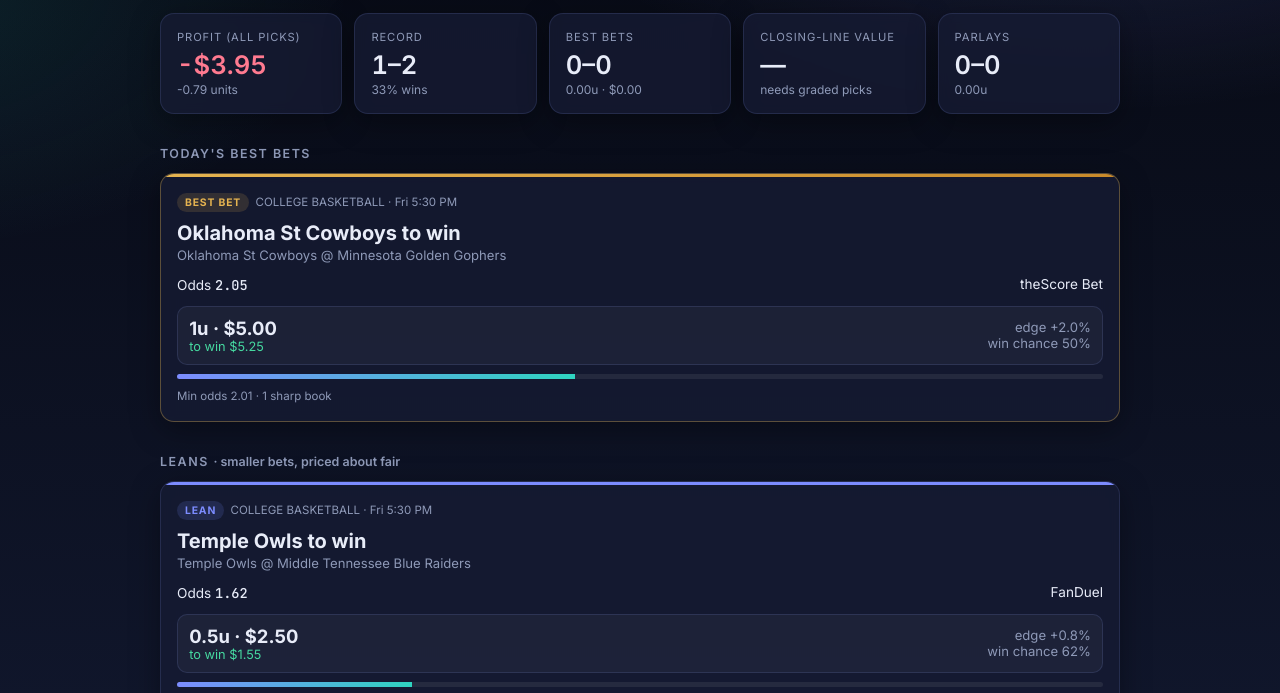
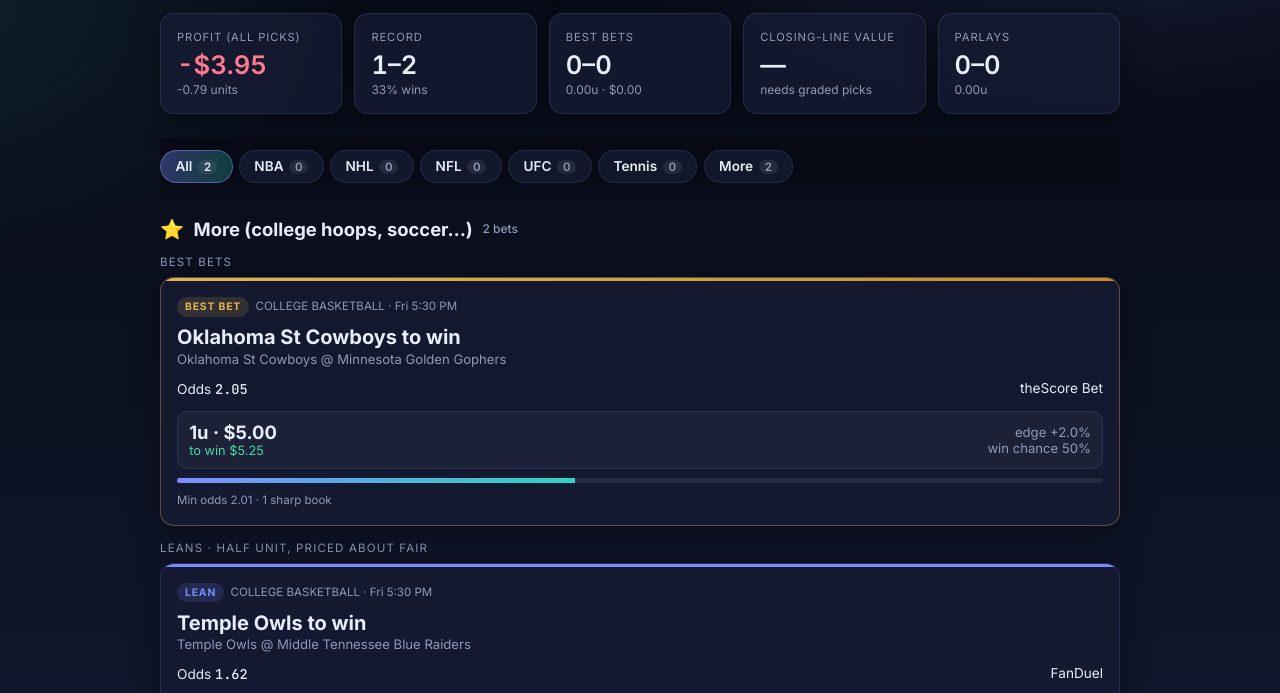
Before and after one commit to hereliesjay/jarvis-picks, a plain HTML site: page index.html in a window 1280 px wide. Shown: the part 96-789 px from the top of the page. Drawn offline with Linux system fonts and the light colour scheme.

Commit message:
update site

```diff
--- a/index.html
+++ b/index.html
@@ -51,6 +51,18 @@ td.r,th.r{text-align:right}
 .scroll{overflow-x:auto}
 .note{font-size:.75rem;color:var(--mute);line-height:1.6;margin-top:2rem}
 .started{opacity:.55}
+.tabs{position:sticky;top:0;z-index:5;display:flex;gap:.4rem;overflow-x:auto;padding:.75rem 0;margin-top:1.5rem;background:linear-gradient(180deg,var(--bg1) 70%,transparent);scrollbar-width:none}
+.tabs::-webkit-scrollbar{display:none}
+.tab{flex:none;border:1px solid var(--line);background:var(--card);color:var(--ink);font:inherit;font-size:.85rem;font-weight:600;padding:.45rem .9rem;border-radius:999px;cursor:pointer}
+.tab .n{display:inline-block;min-width:1.2rem;margin-left:.35rem;padding:0 .35rem;border-radius:999px;background:rgba(255,255,255,.08);font-size:.72rem;color:var(--mute)}
+.tab.on{background:linear-gradient(90deg,rgba(124,140,255,.35),rgba(47,212,192,.25));border-color:rgba(124,140,255,.5)}
+.tab.on .n{color:var(--ink)}
+.sec{margin-top:1.4rem}
+.sec h3{display:flex;align-items:center;gap:.6rem;margin:0 0 .7rem;font-size:1.15rem;font-weight:700}
+.sec h3 .ic{font-size:1.2rem}
+.sec h3 .c{font-size:.75rem;font-weight:500;color:var(--mute)}
+.sub{font-size:.72rem;text-transform:uppercase;letter-spacing:.1em;color:var(--mute);margin:.9rem 0 .5rem}
+
 </style></head>
 <body><div class="wrap">
 <header><div><h1>Jarvis Picks</h1><div class="status" id="status"><span class="dot"></span><span>Loading…</span></div></div>
@@ -58,14 +70,8 @@ td.r,th.r{text-align:right}
 
 <div class="tiles" id="tiles"></div>
 
-<h2>Today's best bets</h2>
-<div class="picks" id="best"></div>
-
-<h2>Leans <span style="text-transform:none;letter-spacing:0">· smaller bets, priced about fair</span></h2>
-<div class="picks" id="lean"></div>
-
-<h2>Parlays · NBA &amp; NHL</h2>
-<div class="picks" id="parlays"></div>
+<nav class="tabs" id="tabs"></nav>
+<div id="sections"></div>
 
 <h2>Recent results</h2>
 <div class="card scroll"><table><thead><tr><th>Date</th><th>Pick</th><th>Type</th><th class="r">Odds</th><th class="r">Units</th><th class="r">Result</th></tr></thead><tbody id="recent"></tbody></table></div>
@@ -101,6 +107,24 @@ function parlayCard(p){
   const R=el('div','ev');R.style.textAlign='right';R.textContent='hits ~'+Math.round(p.prob*100)+'%';R.append(el('div',null,p.ev>0?'edge '+pct(p.ev):'for fun'));bet.append(R);c.append(bet);
   c.append(el('div','meta','First game '+when(p.legs.map(l=>l.start).sort()[0])));return c}
 function fill(id,items,fn,msg){const t=$(id);t.replaceChildren();if(!items.length){t.append(el('div','card empty',msg));return}items.forEach(x=>t.append(fn(x)))}
+const SPORTS=[{id:'nba',name:'NBA',ic:'🏀'},{id:'nhl',name:'NHL',ic:'🏒'},{id:'nfl',name:'NFL & College Football',ic:'🏈'},{id:'ufc',name:'UFC',ic:'🥊'},{id:'tennis',name:'Tennis',ic:'🎾'},{id:'more',name:'More (college hoops, soccer…)',ic:'⭐'}];
+function group(s){s=(s||'').toUpperCase();if(s.includes('NBA'))return 'nba';if(s.includes('NHL')||s.includes('HOCKEY'))return 'nhl';if(s.includes('NFL')||s.includes('FOOTBALL'))return 'nfl';if(s.includes('MMA')||s.includes('UFC')||s.includes('BOX'))return 'ufc';if(s.includes('TENNIS')||s.includes('ATP')||s.includes('WTA'))return 'tennis';return 'more'}
+let TAB='all';
+function render(){const G=window._G;if(!G)return;
+  const T=$('tabs');T.replaceChildren();const total=SPORTS.reduce((a,s)=>a+G[s.id].picks.length+G[s.id].parlays.length,0);
+  [{id:'all',name:'All'}].concat(SPORTS.map(s=>({id:s.id,name:s.id==='nfl'?'NFL':s.id==='more'?'More':s.name}))).forEach(t=>{
+    const n=t.id==='all'?total:G[t.id].picks.length+G[t.id].parlays.length;
+    const b=el('button','tab'+(TAB===t.id?' on':''),t.name);b.append(el('span','n',n));b.onclick=()=>{TAB=t.id;render()};T.append(b)});
+  const S=$('sections');S.replaceChildren();
+  SPORTS.filter(s=>TAB==='all'||TAB===s.id).forEach(s=>{const g=G[s.id];const n=g.picks.length+g.parlays.length;
+    if(TAB==='all'&&!n)return;
+    const sec=el('section','sec');const h=el('h3');h.append(el('span','ic',s.ic),s.name,el('span','c',n?n+' bet'+(n>1?'s':''):''));sec.append(h);
+    if(!n){sec.append(el('div','card empty','No '+s.name+' bets right now. No edge = no bet — the bot checks again soon.'))}
+    const best=g.picks.filter(p=>p.tier==='best'),lean=g.picks.filter(p=>p.tier==='lean');
+    [['Best bets',best,pickCard],['Leans · half unit, priced about fair',lean,pickCard],['Parlay',g.parlays,parlayCard]].forEach(([lab,arr,fn])=>{if(!arr.length)return;sec.append(el('div','sub',lab));const w=el('div','picks');arr.forEach(x=>w.append(fn(x)));sec.append(w)});
+    S.append(sec)});
+  if(TAB==='all'&&!total)S.append(el('div','card empty','No bets on the board right now. No edge = no bet — the bot checks again soon.'));
+}
 async function load(){
   let f;try{const r=await fetch('picks.json?t='+Date.now(),{cache:'no-store'});f=await r.json()}catch(e){$('status').lastChild.textContent='No picks file yet — the bot will post one after its next scan.';return}
   const fresh=f.updated&&(Date.now()-new Date(f.updated))<75*60000;
@@ -115,9 +139,10 @@ async function load(){
   T.append(tile('Closing-line value',b.clv==null?'—':pct(b.clv),b.clv_n?b.clv_n+' best bets checked':'needs graded picks',b.clv>0?'pos':b.clv<0?'neg':''));
   const pr=rec.parlay||{won:0,lost:0,units:0};T.append(tile('Parlays',pr.won+'–'+pr.lost,sgn(pr.units)+'u'));
   const picks=f.picks||[];
-  fill('best',picks.filter(p=>p.tier==='best'),pickCard,'No best bets right now. No edge = no bet — the bot checks again soon.');
-  fill('lean',picks.filter(p=>p.tier==='lean'),pickCard,'No leans right now.');
-  fill('parlays',f.parlays||[],parlayCard,'No parlays yet today.');
+  const G={};SPORTS.forEach(s=>G[s.id]={picks:[],parlays:[]});
+  picks.forEach(p=>G[group(p.sport)].picks.push(p));
+  (f.parlays||[]).forEach(p=>G[group(p.label)].parlays.push(p));
+  window._G=G;render();
   const rb=$('recent');rb.replaceChildren();(f.recent||[]).forEach(r=>{const tr=el('tr');const d=new Date(r.start);
     [d.toLocaleDateString([], {month:'short',day:'numeric'}),r.pick+' ('+r.sport+')',r.tier,r.odds.toFixed(2),r.units+'u'].forEach((x,i)=>{const td=el('td',i>=3?'r':null,x);tr.append(td)});
     const td=el('td','r');td.append(el('span','badge '+(r.status==='won'?'won':r.status==='lost'?'lost':''),r.status.toUpperCase()));tr.append(td);rb.append(tr)});
```
